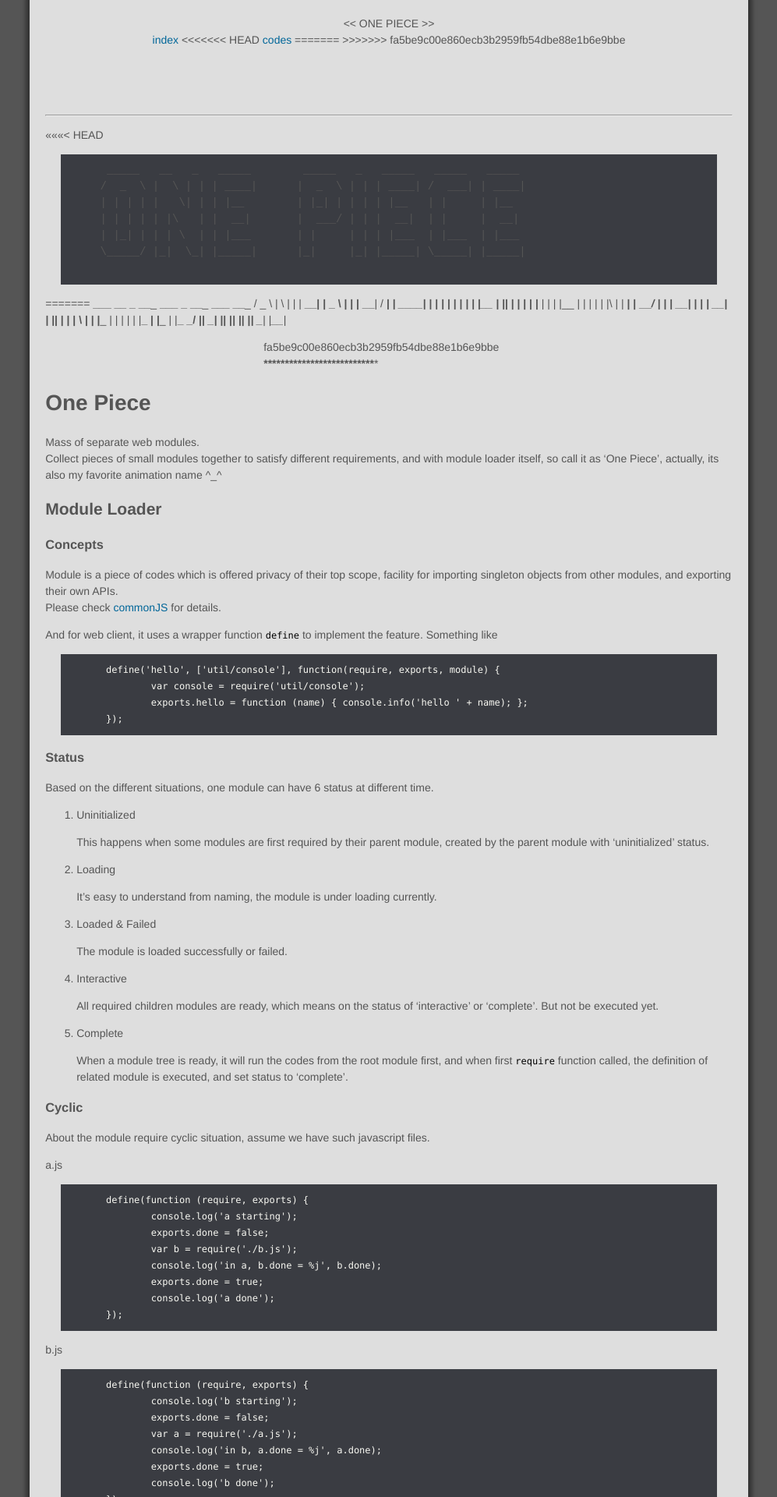
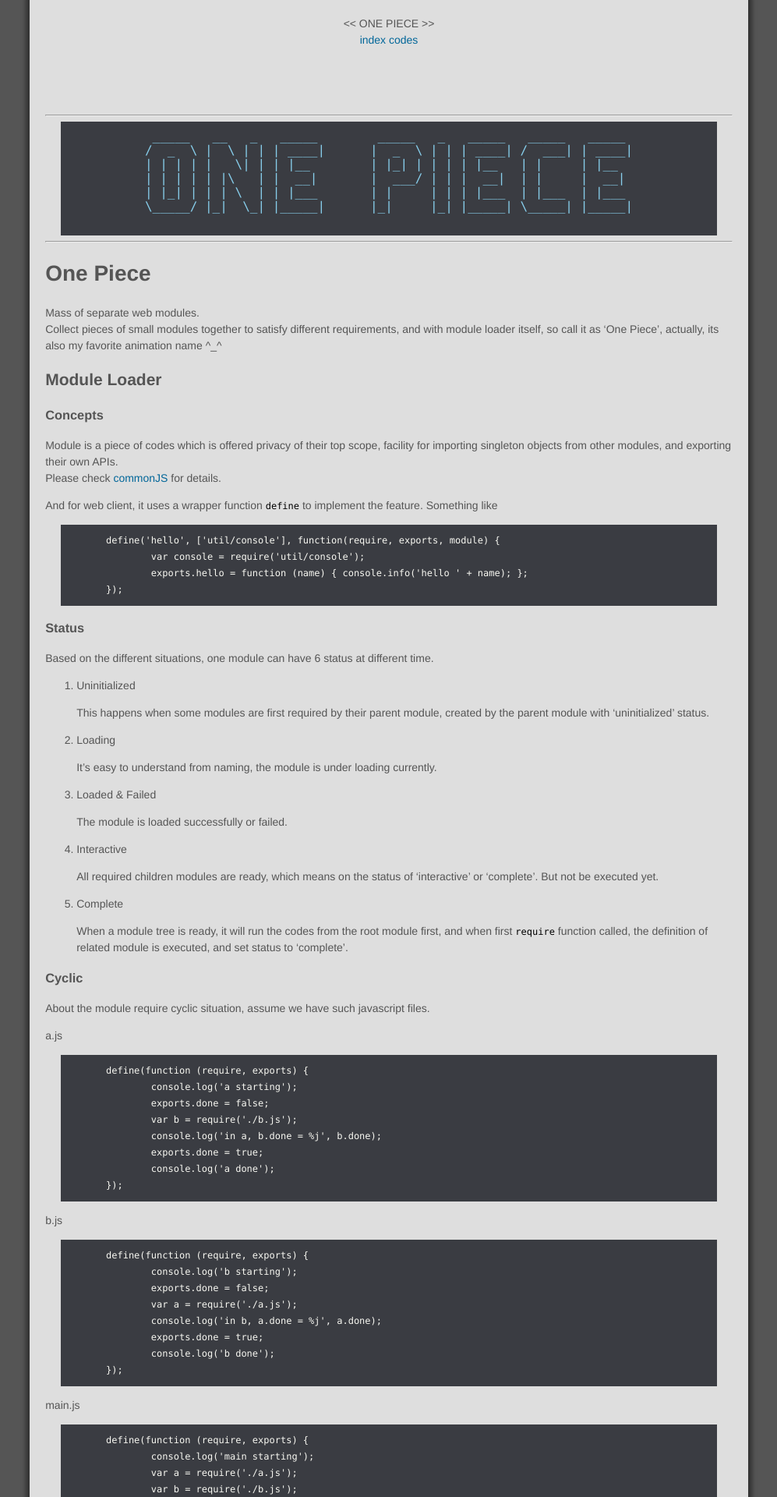
Before and after one commit to nozer0/one-piece, a Jekyll site: the page built from index.md, in a window 1280 px wide. Shown: the top 1920 px of the page at 78% size, without its empty margins (141-1138 px from the left). Built offline with Jekyll 4.4.1, drawn with Linux system fonts in a browser that asks for light colours.

Commit message:
Resolve conflicts

```diff
--- a/_includes/header.html
+++ b/_includes/header.html
@@ -2,9 +2,6 @@
 	<< ONE PIECE >>
 	<nav>
 		<a href="./">index</a>
-<<<<<<< HEAD
 		<a href="https://github.com/nozer0/one-piece">codes</a>
-=======
->>>>>>> fa5be9c00e860ecb3b2959fb54dbe88e1b6e9bbe
 	</nav>
 </header>
--- a/css/style.css
+++ b/css/style.css
@@ -54,10 +54,7 @@ footer {
 	left: 0;
 	right: 0;
 	padding: 20px;
-<<<<<<< HEAD
 	overflow: auto;
-=======
->>>>>>> fa5be9c00e860ecb3b2959fb54dbe88e1b6e9bbe
 }
 
 pre {
@@ -74,18 +71,8 @@ pre code {
 	color: #f8f8f2;
 }
 
-<<<<<<< HEAD
 pre.logo {
 	font: 400 16px/18px Monaco, \5b8b\4f53, sans-serif;
 	color: #87ceeb;
 	text-align: center;
-=======
-#wrapper {
-	height: 100%;
-	overflow: hidden;
 }
-
-#main {
-	overflow: auto;
->>>>>>> fa5be9c00e860ecb3b2959fb54dbe88e1b6e9bbe
-}
--- a/index.md
+++ b/index.md
@@ -4,7 +4,6 @@ title: one-piece by nozer0
 ---
 
 *******************************************************************************
-<<<<<<< HEAD
 <pre class="logo">
        _____   __   _   _____        _____   _   _____   _____   _____
       /  _  \ |  \ | | | ____|      |  _  \ | | | ____| /  ___| | ____|
@@ -14,15 +13,6 @@ title: one-piece by nozer0
       \_____/ |_|  \_| |_____|      |_|     |_| |_____| \_____| |_____|
 
 </pre>
-=======
-       _____   __   _   _____        _____   _   _____   _____   _____
-      /  _  \ |  \ | | | ____|      |  _  \ | | | ____| /  ___| | ____|
-      | | | | |   \| | | |__        | |_| | | | | |__   | |     | |__
-      | | | | | |\   | |  __|       |  ___/ | | |  __|  | |     |  __|
-      | |_| | | | \  | | |___       | |     | | | |___  | |___  | |___
-      \_____/ |_|  \_| |_____|      |_|     |_| |_____| \_____| |_____|
-
->>>>>>> fa5be9c00e860ecb3b2959fb54dbe88e1b6e9bbe
 *******************************************************************************
 
 One Piece
```
Also changed, not shown: 2 other files.
